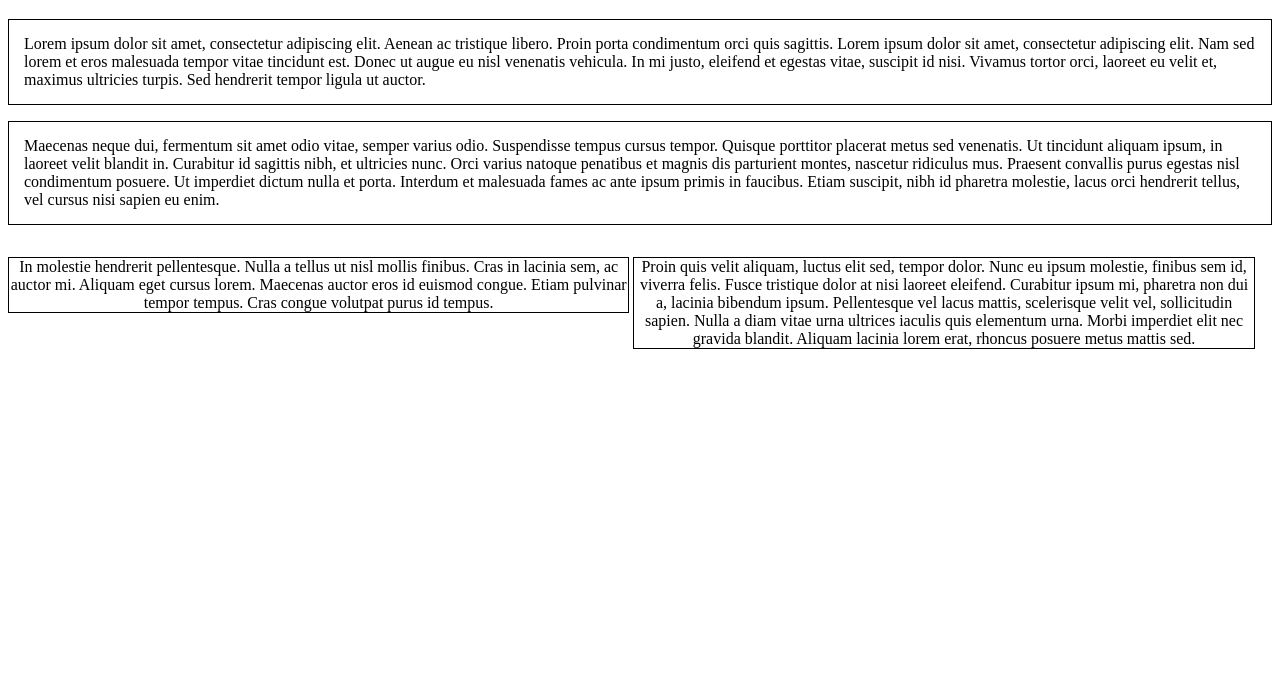
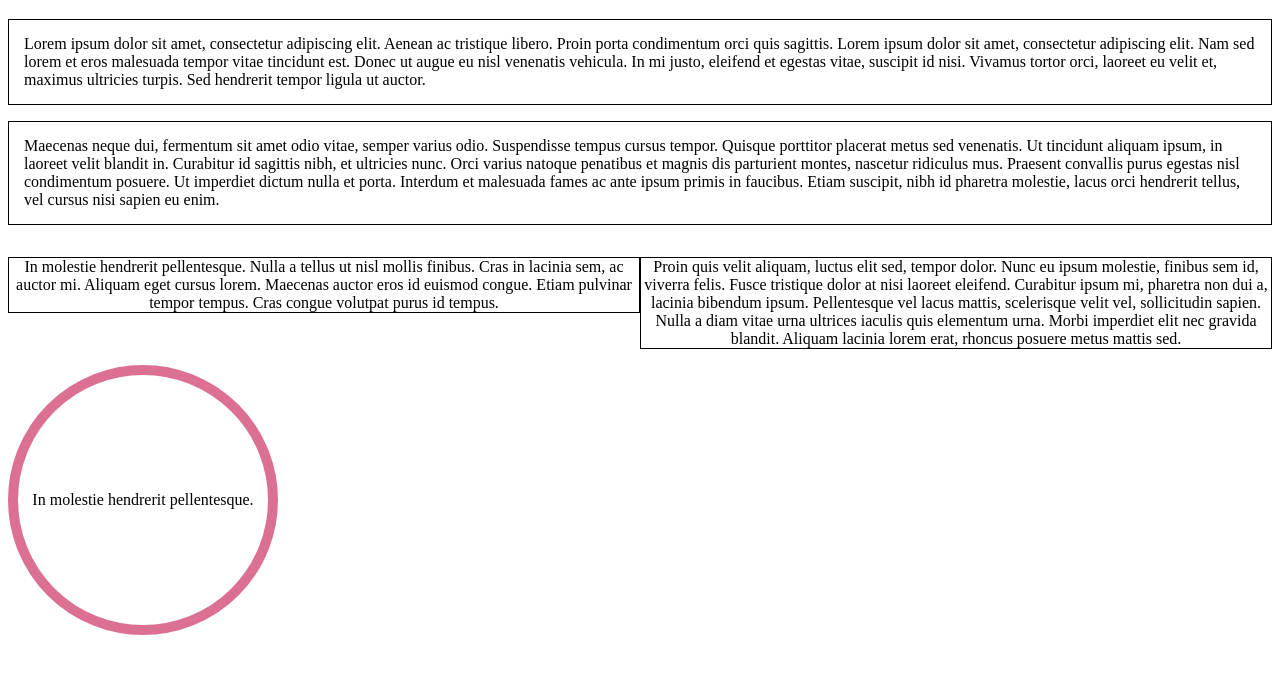
Before and after one commit to Arimoriconi/Proyecto1, a plain HTML site: page Pagina2.html in a window 1280 px wide. Shown: the part 61-734 px from the top of the page. Drawn offline with Linux system fonts and the light colour scheme.

Commit message:
mas còdigos en CSS

```diff
--- a/Pagina2.html
+++ b/Pagina2.html
@@ -4,29 +4,41 @@
 <head>
     <link rel="stylesheet" href="estilos-pagina2.css" />
 </head>
-<boby>
+<body>
     <h1> Lorem ipsum dolor.</h1>
     <p class="border-parrafo">Lorem ipsum dolor sit amet, consectetur adipiscing elit. Aenean ac tristique libero. Proin
         porta condimentum orci quis sagittis. Lorem ipsum dolor sit amet, consectetur adipiscing elit. Nam sed lorem et
         eros malesuada tempor vitae tincidunt est. Donec ut augue eu nisl venenatis vehicula. In mi justo, eleifend et
         egestas vitae, suscipit id nisi. Vivamus tortor orci, laoreet eu velit et, maximus ultricies turpis. Sed
-        hendrerit tempor ligula ut auctor.</p>
+        hendrerit tempor ligula ut auctor.
+    </p>
+
     <p class="border-parrafo">Maecenas neque dui, fermentum sit amet odio vitae, semper varius odio. Suspendisse tempus
         cursus tempor. Quisque porttitor placerat metus sed venenatis. Ut tincidunt aliquam ipsum, in laoreet velit
         blandit in. Curabitur id sagittis nibh, et ultricies nunc. Orci varius natoque penatibus et magnis dis
         parturient montes, nascetur ridiculus mus. Praesent convallis purus egestas nisl condimentum posuere. Ut
         imperdiet dictum nulla et porta. Interdum et malesuada fames ac ante ipsum primis in faucibus. Etiam suscipit,
-        nibh id pharetra molestie, lacus orci hendrerit tellus, vel cursus nisi sapien eu enim.</p>
+        nibh id pharetra molestie, lacus orci hendrerit tellus, vel cursus nisi sapien eu enim.
+    </p>
+
     <div>
-        <p class="columna">In molestie hendrerit pellentesque. Nulla a tellus ut nisl mollis finibus. Cras in lacinia sem, ac auctor mi.
+        <p class="columna">In molestie hendrerit pellentesque. Nulla a tellus ut nisl mollis finibus. Cras in lacinia
+            sem, ac auctor mi.
             Aliquam eget cursus lorem. Maecenas auctor eros id euismod congue. Etiam pulvinar tempor tempus. Cras congue
-            volutpat purus id tempus.</p>
-
-        <p class="columna">Proin quis velit aliquam, luctus elit sed, tempor dolor. Nunc eu ipsum molestie, finibus sem id, viverra
-            felis. Fusce tristique dolor at nisi laoreet eleifend. Curabitur ipsum mi, pharetra non dui a, lacinia
-            bibendum ipsum. Pellentesque vel lacus mattis, scelerisque velit vel, sollicitudin sapien. Nulla a diam
-            vitae urna ultrices iaculis quis elementum urna. Morbi imperdiet elit nec gravida blandit. Aliquam lacinia
-            lorem erat, rhoncus posuere metus mattis sed.</p>
+            volutpat purus id tempus.
+        </p>
     </div>
 
+    <p class="columna">Proin quis velit aliquam, luctus elit sed, tempor dolor. Nunc eu ipsum molestie, finibus sem id,
+        viverra
+        felis. Fusce tristique dolor at nisi laoreet eleifend. Curabitur ipsum mi, pharetra non dui a, lacinia
+        bibendum ipsum. Pellentesque vel lacus mattis, scelerisque velit vel, sollicitudin sapien. Nulla a diam
+        vitae urna ultrices iaculis quis elementum urna. Morbi imperdiet elit nec gravida blandit. Aliquam lacinia
+        lorem erat, rhoncus posuere metus mattis sed.
+    </p>
+
+    <div class="border clear-fix">
+        <p>In molestie hendrerit pellentesque.</p>
+    </div>
+</body>
 </html>
--- a/estilos-pagina2.css
+++ b/estilos-pagina2.css
@@ -4,7 +4,27 @@
 }
 .columna{
     text-align: center;
-    display: inline-block;
-   width: 49%; border: 1px solid black;
-   vertical-align: top
+    display: block;
+    float: left;
+    width: 50%;
+    border: 1px solid black;
+    vertical-align: top;
+    box-sizing: border-box;
  }
+ .border{
+     border: 10px solid palevioletred;
+     border-radius: 50%;
+     width: 250px;
+     height: 250px;
+     line-height: 250px;
+     text-align: center
+    }
+    .border > p {
+        margin: 0;
+        padding: 0;
+
+    }
+
+    .clear-fix{
+        clear: both;
+    }
```
